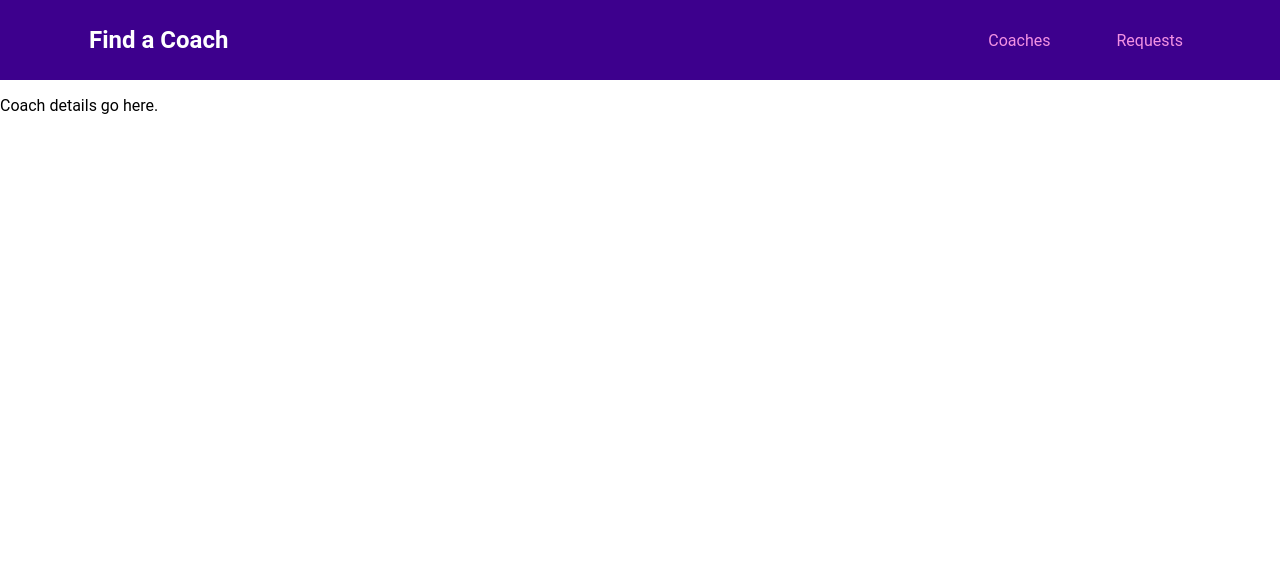
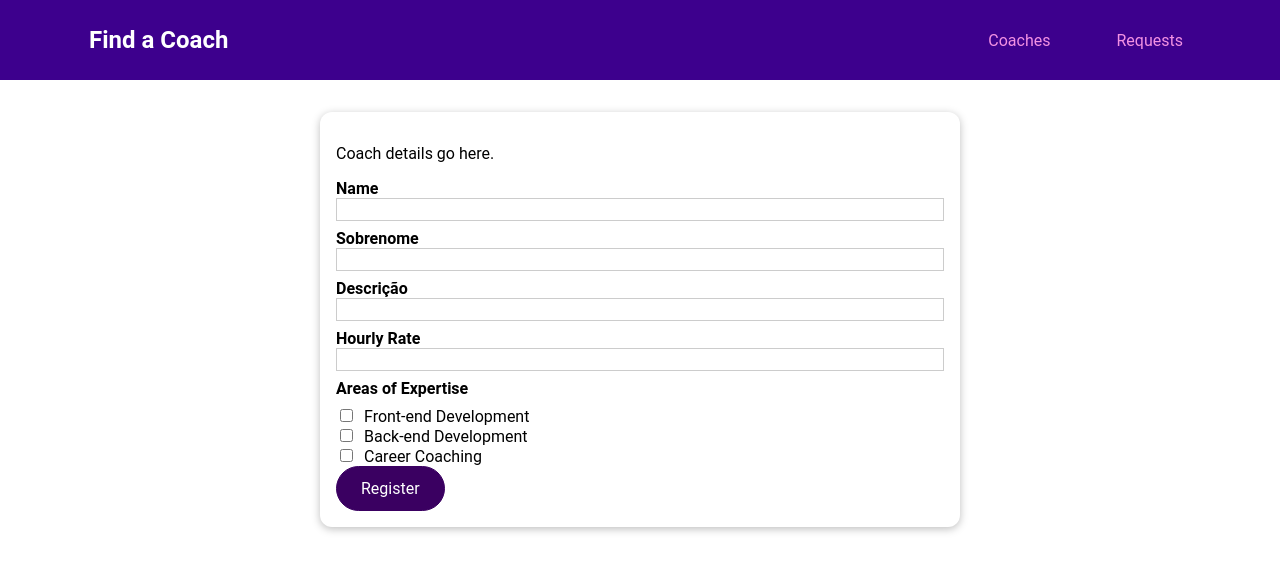
Before and after one commit to Luciano-Boas-Novas/vue_find_a_coach, a Vue app: page /register in a window 1280 px wide. Shown: the top 572 px of the page. Built offline with nearby package versions, Linux system fonts and the light colour scheme.

Commit message:
Create from coachFomr

```diff
--- a/src/pages/coaches/CoachForm.vue
+++ b/src/pages/coaches/CoachForm.vue
@@ -1,12 +1,137 @@
 <template>
-    <label for="">Name
-    <input type="text" name="" id="">
-    </label>
-    <label for="">
-    <input type="text">
-    </label>
-    <label for="">
-    <input type="text">
-    </label>
+    <form @submit.prevent="submitForm">
+      <div class="form-control">
+        <label for="name">Name
+          <input type="text" id="name" v-model.trim="name" />
+        </label>
+      </div>
 
-</template>
+      <div class="form-control">
+        <label for="sobrenome">Sobrenome
+          <input type="text" id="sobrenome" v-model.trim="sobrenome" />
+        </label>
+      </div>
+
+      <div class="form-control">
+        <label for="descricao">Descrição
+          <input type="text" id="descricao" v-model.trim="descricao" />
+        </label>
+      </div>
+
+      <div class="form-control">
+        <label for="rate">Hourly Rate
+          <input type="number" id="rate" v-model.number="hourlyRate" />
+        </label>
+      </div>
+
+      <h3>Areas of Expertise</h3>
+      <div>
+        <input type="checkbox" id="frontend" value="frontend" v-model="areas" />
+        <label for="frontend">Front-end Development</label>
+      </div>
+      <div>
+        <input type="checkbox" id="backend" value="backend" v-model="areas" />
+        <label for="backend">Back-end Development</label>
+      </div>
+      <div>
+        <input type="checkbox" id="career" value="career" v-model="areas" />
+        <label for="career">Career Coaching</label>
+      </div>
+
+      <base-button type="submit">Register</base-button>
+    </form>
+  </template>
+
+  <script>
+  import { ref, defineEmits } from 'vue';
+
+  export default {
+    setup() {
+      const name = ref('');
+      const sobrenome = ref('');
+      const descricao = ref('');
+      const hourlyRate = ref(null);
+      const areas = ref([]);
+
+      const emit = defineEmits(['submitForm']);
+
+      const submitForm = () => {
+        const formData = {
+          name: name.value,
+          sobrenome: sobrenome.value,
+          desc: descricao.value,
+          rate: hourlyRate.value,
+          areas: areas.value,
+        };
+        emit('submitForm', formData);
+      };
+
+      return {
+        name,
+        sobrenome,
+        descricao,
+        hourlyRate,
+        areas,
+        submitForm,
+      };
+    },
+  };
+  </script>
+<style scoped>
+.form-control {
+  margin: 0.5rem 0;
+}
+
+label {
+  font-weight: bold;
+  display: block;
+  margin-bottom: 0.5rem;
+}
+
+input[type='checkbox'] + label {
+  font-weight: normal;
+  display: inline;
+  margin: 0 0 0 0.5rem;
+}
+
+input,
+textarea {
+  display: block;
+  width: 100%;
+  border: 1px solid #ccc;
+  font: inherit;
+}
+
+input:focus,
+textarea:focus {
+  background-color: #f0e6fd;
+  outline: none;
+  border-color: #3d008d;
+}
+
+input[type='checkbox'] {
+  display: inline;
+  width: auto;
+  border: none;
+}
+
+input[type='checkbox']:focus {
+  outline: #3d008d solid 1px;
+}
+
+h3 {
+  margin: 0.5rem 0;
+  font-size: 1rem;
+}
+
+.invalid label {
+  color: red;
+}
+
+.invalid input,
+.invalid textarea {
+  border: 1px solid red;
+}
+
+
+</style>
--- a/src/pages/coaches/CoachRegistration.vue
+++ b/src/pages/coaches/CoachRegistration.vue
@@ -1,16 +1,16 @@
 <template>
+    <base-card>
     <p>Coach details go here.</p>
+    <CoachForm></CoachForm>
+    </base-card>
   </template>
 
   <script>
+  import CoachForm from './CoachForm.vue';
+
   export default {
-
-    name: 'CoachDetails',
-
-    methods:{
-        console(){
-            console.log('dsds');
-        }
+    components: {
+      CoachForm
     }
   };
   </script>
--- a/src/pages/requests/RequestsReceive.vue
+++ b/src/pages/requests/RequestsReceive.vue
@@ -1,3 +1,3 @@
 <template>
-    <h1>35353</h1>
+    <h1>35353ds</h1>
 </template>
```
